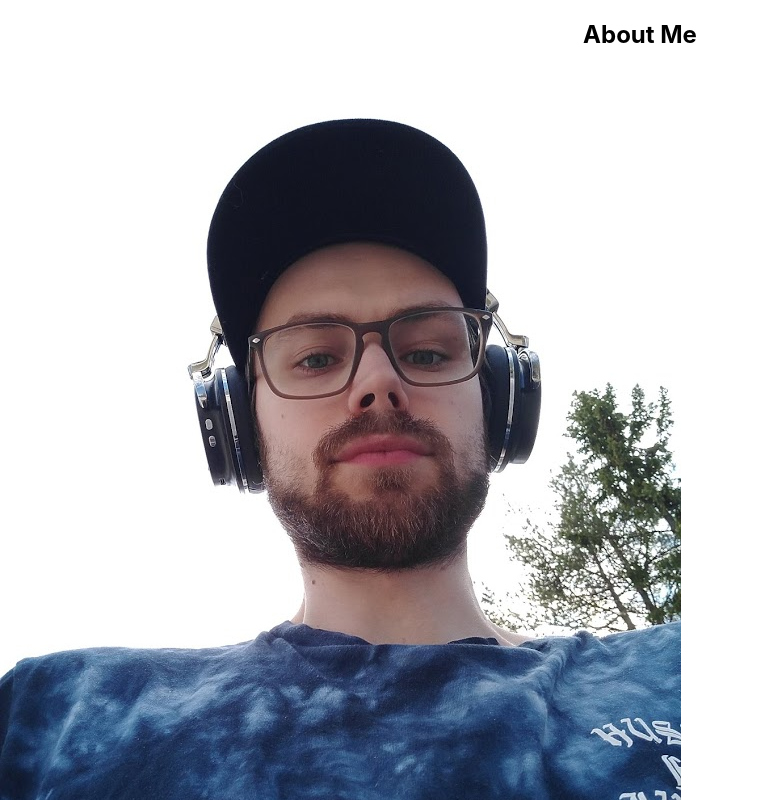
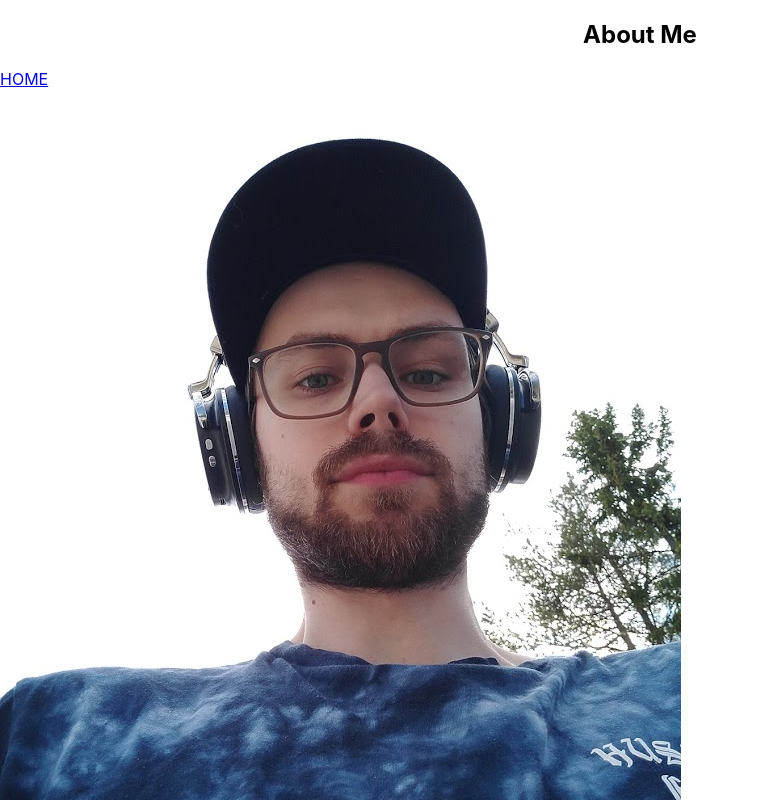
Before and after one commit to guildmark/portfolio, a React (Create React App) app: page /About in a window 1280 px wide. Shown: the top 800 px of the page, without its empty margins (0-759 px from the left). Built offline with nearby package versions, Linux system fonts and the light colour scheme.

Commit message:
Added home button to about page

```diff
--- a/src/components/About.js
+++ b/src/components/About.js
@@ -1,11 +1,18 @@
 import React, {useState} from 'react';
 import Profile from "../images/profile.jpg";
+import {Link} from "react-router-dom";
 function About()  {
 
     return(
         <div>
             <h2>About Me</h2>
+            <div>
+                {/* Add MK logo to return home */}
+                <Link to="/" href="#">HOME</Link>
+            </div>
+
             <img src={Profile} alt="profile"></img>
+
             <div>
                 <p> I am currently working on my Masters in Interaction Technology and Design!</p>
             </div>
```
